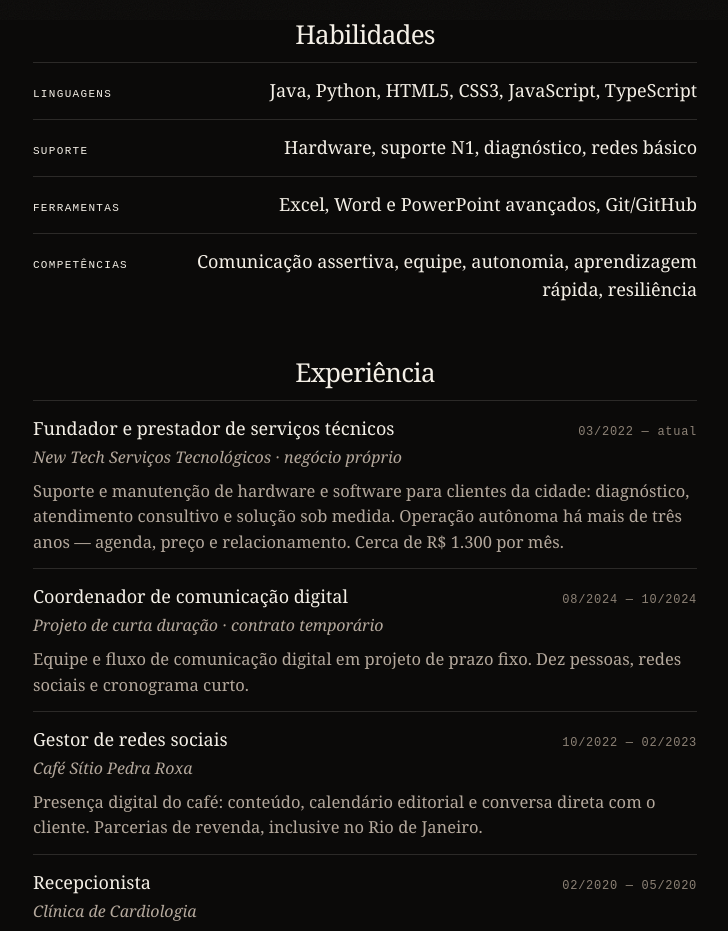
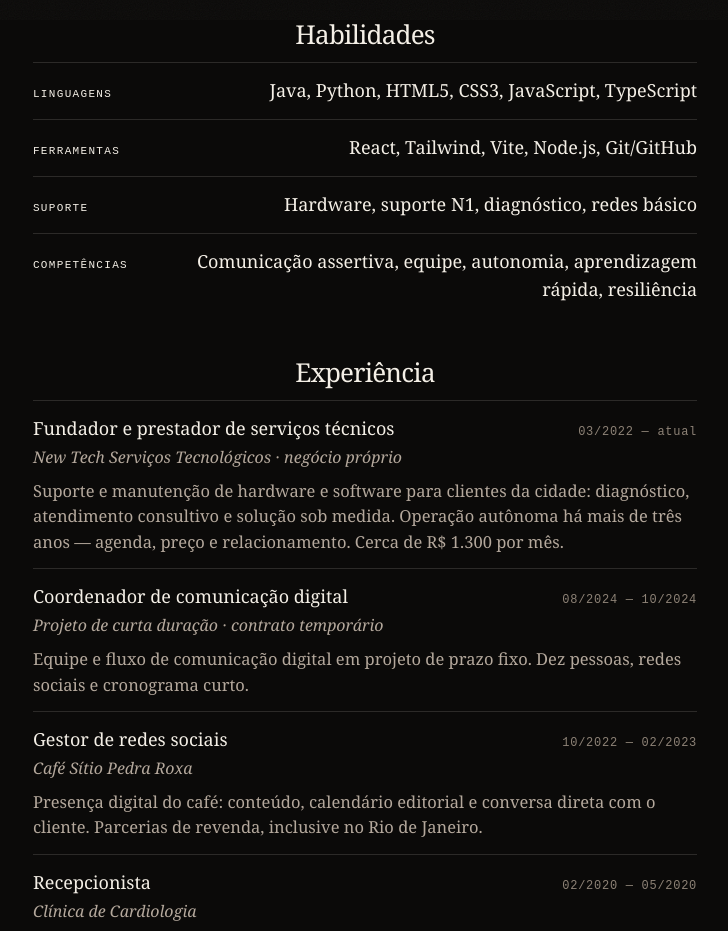
Before and after one commit to jpedro-io/Portfolio, a React (Vite) app: page /sobre in a window 1280 px wide. Shown: the part 780-1711 px from the top of the page, without its empty margins (275-1003 px from the left). Built offline with nearby package versions, Linux system fonts and the light colour scheme.

Commit message:
Update conteudo.ts

```diff
--- a/src/data/conteudo.ts
+++ b/src/data/conteudo.ts
@@ -316,8 +316,8 @@ export const sobre = {
 
   habilidades: [
     ['Linguagens', 'Java, Python, HTML5, CSS3, JavaScript, TypeScript'],
+    ['Ferramentas', 'React, Tailwind, Vite, Node.js, Git/GitHub'],
     ['Suporte', 'Hardware, suporte N1, diagnóstico, redes básico'],
-    ['Ferramentas', 'Excel, Word e PowerPoint avançados, Git/GitHub'],
     ['Competências', 'Comunicação assertiva, equipe, autonomia, aprendizagem rápida, resiliência'],
   ],
 
```
